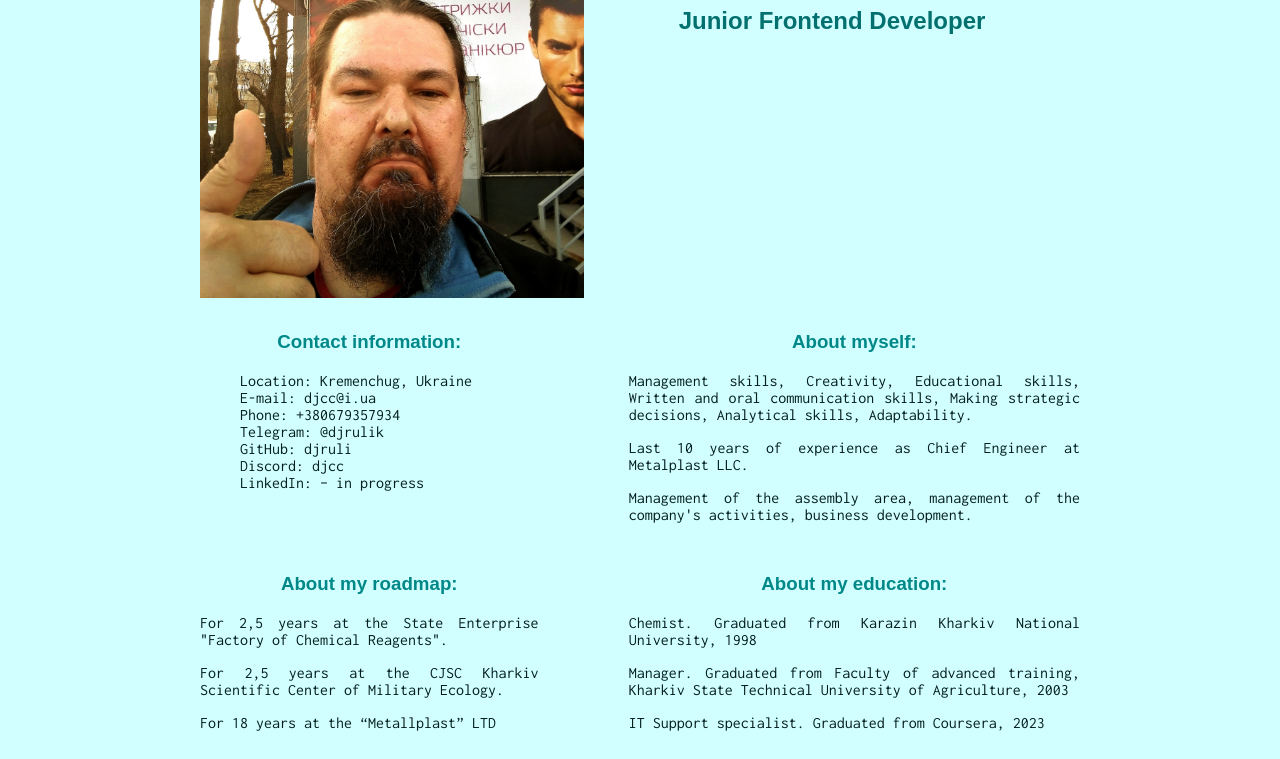
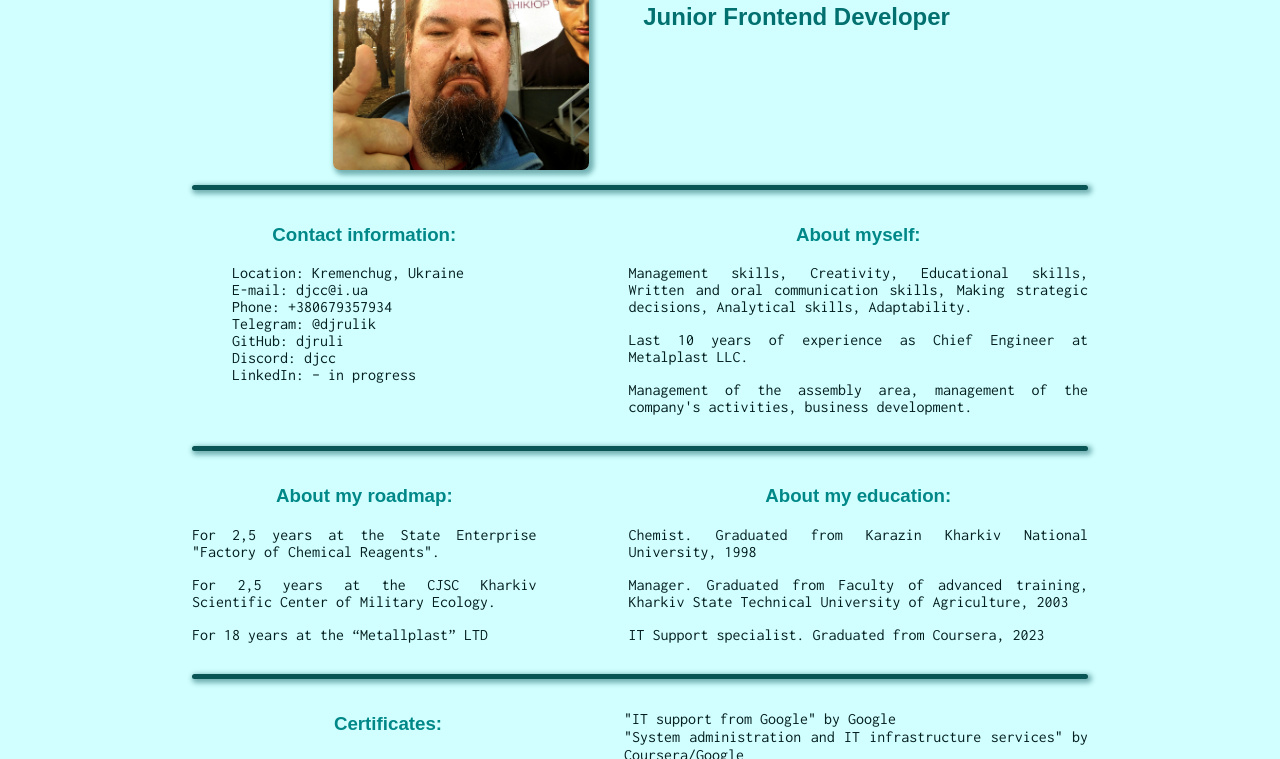
Before and after one commit to djruli/rsschool-cv, a plain HTML site: page index.html in a window 1280 px wide. Shown: the part 158-917 px from the top of the page. Drawn offline with Linux system fonts and the light colour scheme; a web font is replaced by a local one.

Commit message:
fix: fixed mistakes

```diff
--- a/css/style.css
+++ b/css/style.css
@@ -5,7 +5,7 @@ header {
     height: 10%;
     margin-left: 5%;
     margin-right: 5%;
-    margin-top: -20px;
+    margin-top: -25px;
 
 }
 .menu {
@@ -24,7 +24,15 @@ ul.menu li{
     font-family: 'Ysabeau SC', sans-serif;
     text-decoration: none;
 }
-
+.hr{
+    margin-top: 15px;
+    background-color: rgb(9, 84, 84);
+    color: rgb(9, 147, 147);
+    height: 5px;
+    border-radius: 4px;
+    border: none;
+    box-shadow: 2px 2px 5px 2px rgba(3, 81, 84, 0.447);
+}
 /*BODY*/
 .box {
     margin: 2% 15vw;
@@ -33,8 +41,9 @@ ul.menu li{
 
 body {
     background-color: rgb(209, 255, 255);
-
-
+    min-height: 100vh;
+    margin: 0;
+    padding: 0;
 }
 .wrapper-1{
     display: grid;
@@ -104,9 +113,12 @@ p {
     margin: 0;
 }
 .photo {
-    max-width: 30vw;
+    max-width: 20vw;
     align-self: center;
     justify-self: center;
+    border-radius: 7px;
+    box-shadow: 3px 3px 5px 2px rgba(3, 81, 84, 0.447);
+
 }
 .info-skill {
     display: grid;
@@ -174,7 +186,7 @@ footer{
 }
 @media screen and (min-width: 701px){
     .wrapper-1{
-        grid-template-columns: 15fr 45fr;
+        grid-template-columns: 35fr 40fr;
     }
     .wrapper-2 {
         grid-template-columns: 30fr 8fr 40fr;
--- a/index.html
+++ b/index.html
@@ -5,14 +5,14 @@
     <meta http-equiv="X-UA-Compatible" content="IE=edge">
     <meta name="viewport" content="width=device-width, initial-scale=1.0">
     <title>Popov Roman CV</title>
-    <link rel="stylesheet" type="text/css" href="/css/style.css">
-    <link rel="shortcut icon" type="image/x-icon" href="/assets/1688575809.ico">
+    <link rel="stylesheet" type="text/css" href="./css/style.css">
+    <link rel="shortcut icon" type="image/x-icon" href="./assets/1688575809.ico">
     <link rel="preconnect" href="https://fonts.googleapis.com">
     <link rel="preconnect" href="https://fonts.gstatic.com" crossorigin>
     <link href="https://fonts.googleapis.com/css2?family=IM+Fell+Double+Pica+SC&family=Inconsolata&family=Ysabeau+SC&display=swap" rel="stylesheet">
 </head>
 <body>
-    <audio src='/assets/Carmina.mp3' autoplay='autoplay'></audio>
+    <audio src='./assets/Carmina.mp3' autoplay='autoplay'></audio>
     <header>
         <nav class="navigation">
             <ul class="menu">
@@ -32,13 +32,14 @@
 
         <div class="box">
             <div class="wrapper-1">
-                <img class="photo" src="/assets/Foto1.jpg" alt="MyPhoto">
+                <img class="photo" src="./assets/Foto1.jpg" alt="MyPhoto">
                 <div>
                     <h1>Popov Roman</h1>
                     <h2>Junior Frontend Developer</h2>
                 </div>
 
             </div>
+            <hr class="hr">
             <div class="wrapper-2">
                 <div class="info-contact">
                     <h3 id="Contact">Contact information:</h3>
@@ -60,6 +61,7 @@
                     <p>Management of the assembly area, management of the company's activities, business development.</p>
                 </div>
             </div>
+            <hr class="hr">
             <div class="wrapper-3">
                 <div class="info">
                     <h3 id="Roadmap">About my roadmap:</h3>
@@ -77,6 +79,7 @@
                     <p>IT Support specialist. Graduated from Coursera, 2023</p>
                 </div>
             </div>
+            <hr class="hr">
             <div class="info-cert">
                 <h3 id="Certificates">Certificates:</h3>
                 <ul class="certificates">
@@ -89,6 +92,7 @@
                 </ul>
 
             </div>
+            <hr class="hr">
             <div class="info-skill">
                 <h3 id="Skills">Skills and Proficiency:</h3>
                 <ul class="skill-list">
@@ -103,6 +107,7 @@
                     <li>MS Office</li>
                 </ul>
             </div>
+            <hr class="hr">
             <div class="info">
 
                         <h3 id="Code">Code example:</h3>
@@ -135,6 +140,7 @@ b = f;
                         </code>
                     </pre>
             </div>
+            <hr class="hr">
             <div class="info-lang">
                 <h3 id="Projects">Project:</h3>
                     <nav>
@@ -145,6 +151,7 @@ b = f;
                         </ul>
                     </nav>
             </div>
+            <hr class="hr">
             <div class="info-lang">
                 <h3 id="Languages">Languages:</h3>
                 <div>
@@ -157,9 +164,9 @@ b = f;
         </div>
     </main>
     <footer>
-        <a href="https://github.com/djruli" class="footer-git"><img class="footer-git-img" src="/assets/github.jpg" alt="Mygithub"></a>
+        <a href="https://github.com/djruli" class="footer-git"><img class="footer-git-img" src="./assets/github.jpg" alt="Mygithub"></a>
         <p class="footer-year">&#169 2023</p>
-        <a class="footer-a" href="https://rs.school/js/"><img class="footer-img" src="/assets/rs_school_js.jpg" alt="rsschoollogo"></a>
+        <a class="footer-a" href="https://rs.school/js/"><img class="footer-img" src="./assets/rs_school_js.jpg" alt="rsschoollogo"></a>
     </footer>
 </body>
 </html>
```
